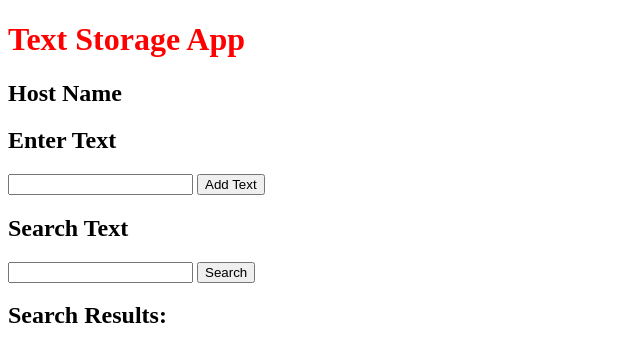
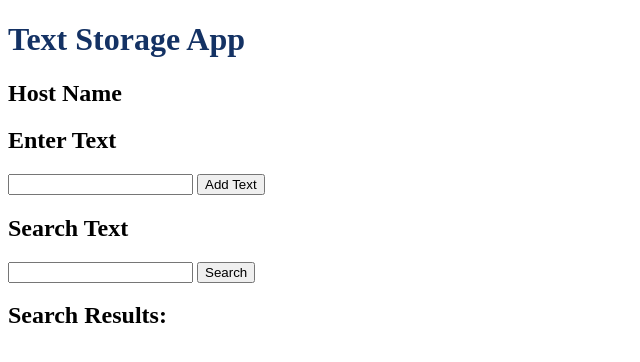
Before and after one commit to kick0131/openshift-simple-stateful-app, a website: page source/public/index.html in a window 1280 px wide. Shown: the whole page, without its empty margins (0-640 px from the left). Drawn offline with Linux system fonts and the light colour scheme; no server answers.

Commit message:
change color

```diff
--- a/source/public/index.html
+++ b/source/public/index.html
@@ -6,7 +6,7 @@
     <title>Node.js MySQL App</title>
     <style>
         .title {
-          color: rgb(255, 0, 0);
+          color: rgb(20, 50, 100);
         }
     </style>
 
```
